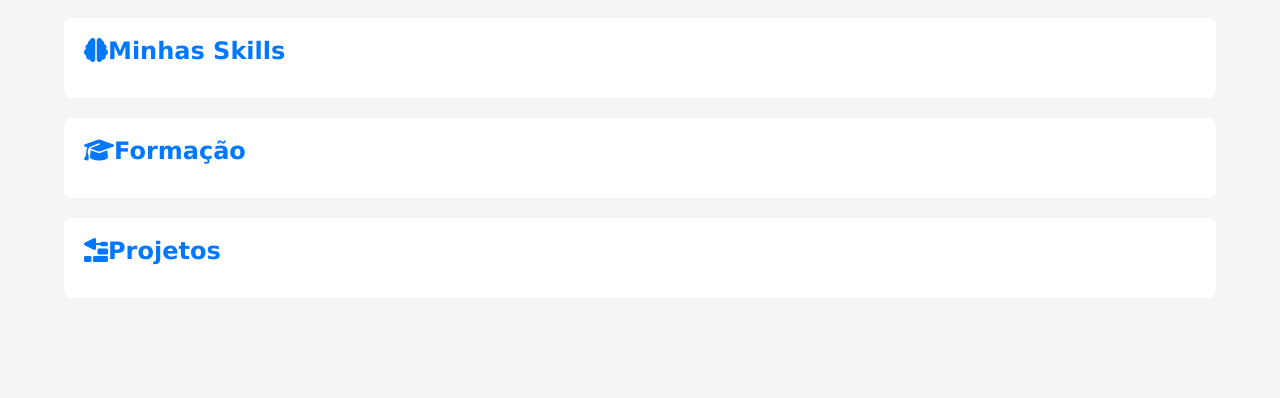
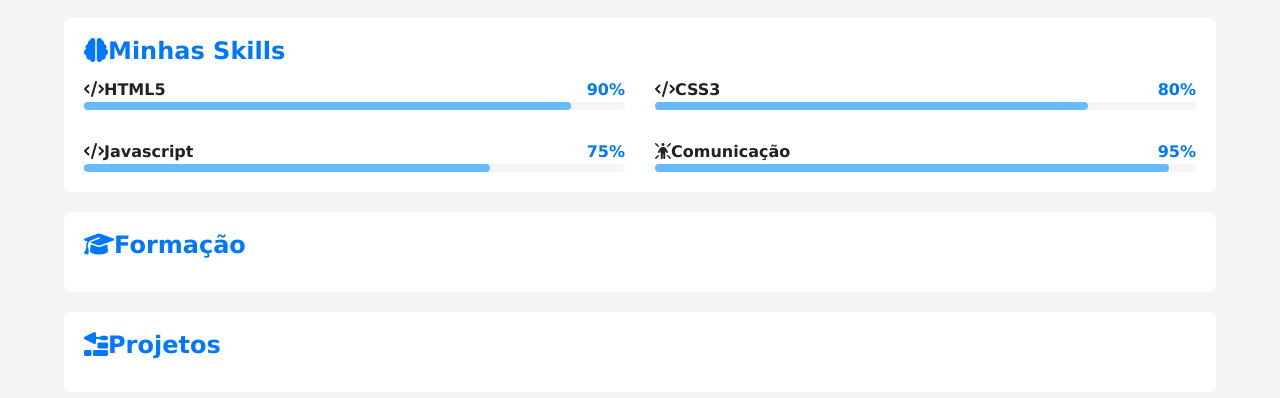
Before and after one commit to renatofmagalhaes/projeto-portifolio, a plain HTML site: page index.html in a window 1280 px wide. Shown: the part 1242-1640 px from the top of the page. Before the commit the page ends 1560 px from the top, so only its background shows below. Drawn offline with Linux system fonts and the light colour scheme.

Commit message:
criação da sessão skills

```diff
--- a/estilos/style.css
+++ b/estilos/style.css
@@ -148,3 +148,44 @@ article#video .video-container {
   height: 100%;
   border-radius: 8px;
 }
+
+#skill-container {
+  display: grid;
+  grid-template-columns: 1fr;
+  gap: 30px;
+}
+
+#skill-container .info{
+  display: flex;
+  justify-content: space-between;
+  align-items: center;
+}
+
+#skill-container .nome{
+  font-weight: bold;
+  color: var(--texto);
+}
+
+#skill-container .porcent{
+  font-weight: bold;
+  color: var(--destaque)
+}
+
+#skill-container .barra{
+  width: 100%;
+  height: 8px;
+  background-color: var(--fundo-principal);
+  border-radius: 4px;
+}
+
+#skill-container .progresso{
+  height: 100%;
+  background-color: var(--destaque-inverso);
+  border-radius: 4px;
+}
+
+@media screen and (min-width: 768px) {
+  #skill-container{
+    grid-template-columns: 1fr 1fr;
+  }
+}
--- a/index.html
+++ b/index.html
@@ -54,6 +54,68 @@
             <article id="skills">
                 <h2><i class="fa-solid fa-brain"></i>Minhas Skills</h2>
 
+                <div id="skill-container">
+                    <div class="item">
+                        <div class="info">
+                            <span class="nome">
+                                <i class="fa-solid fa-code"></i>HTML5
+                            </span>
+                            <span class="porcent">
+                                90%
+                            </span>
+                        </div>
+                        <div class="barra">
+                            <div class="progresso" style="width: 90%;"></div>
+                        </div>
+                    </div>
+
+                    <div class="item">
+                        <div class="info">
+                            <span class="nome">
+                                <i class="fa-solid fa-code"></i>CSS3
+                            </span>
+                            <span class="porcent">
+                                80%
+                            </span>
+                        </div>
+                        <div class="barra">
+                            <div class="progresso" style="width: 80%;">
+                            </div>
+                        </div>
+                    </div>
+
+                    <div class="item">
+                        <div class="info">
+                            <span class="nome">
+                                <i class="fa-solid fa-code"></i>Javascript
+                            </span>
+                            <span class="porcent">
+                                75%
+                            </span>
+                        </div>
+                        <div class="barra">
+                            <div class="progresso" style="width: 75%;">
+                            </div>
+                        </div>
+                    </div>
+
+                    <div class="item">
+                        <div class="info">
+                            <span class="nome">
+                                <i class="fa-solid fa-person-rays"></i>Comunicação
+                            </span>
+                            <span class="porcent">
+                                95%
+                            </span>
+                        </div>
+                        <div class="barra">
+                            <div class="progresso" style="width: 95%;">
+                            </div>
+                        </div>
+                    </div>
+
+                </div>
+
             </article><!--FIM ARTICLE SKILLS-->
 
             <article id="formacao">
```
